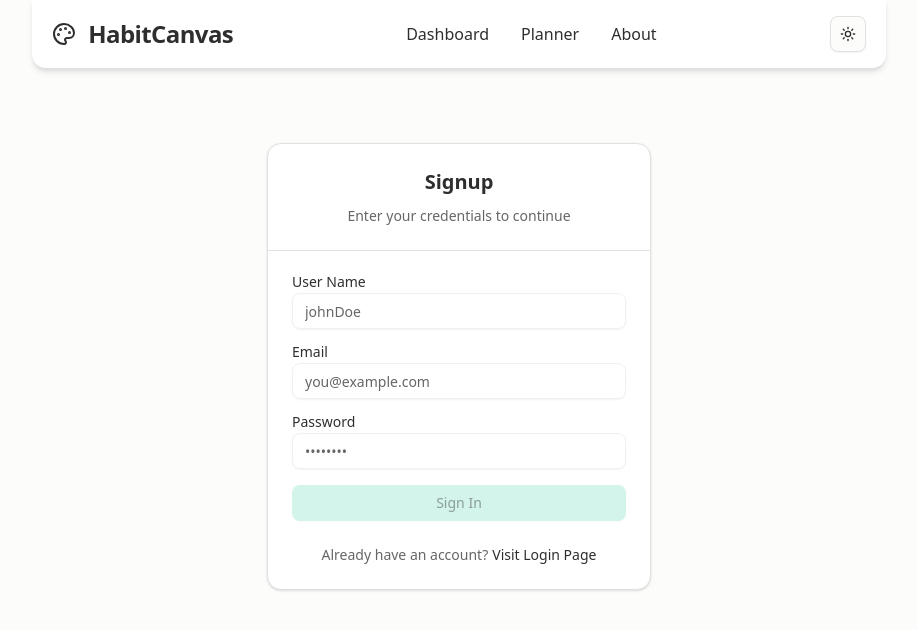
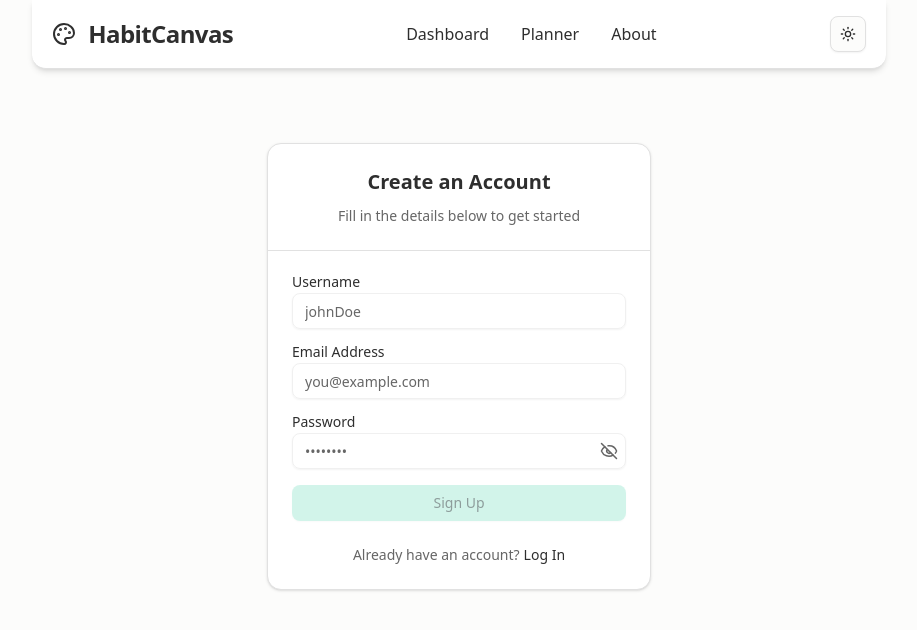
Before and after one commit to devanshtyagi26/HabitCanvas, a Next.js app: page /signup in a window 1280 px wide. Shown: the top 630 px of the page, without its empty margins (181-1098 px from the left). Built offline with nearby package versions, Linux system fonts and the light colour scheme.

Commit message:
Added eye for password

```diff
--- a/src/app/login/page.jsx
+++ b/src/app/login/page.jsx
@@ -15,6 +15,7 @@ import {
 import { Button } from "@/components/ui/button";
 import { Input } from "@/components/ui/input";
 import { Label } from "@/components/ui/label";
+import { Eye, EyeOff } from "lucide-react";
 
 const LoginPage = () => {
   const router = useRouter();
@@ -22,6 +23,7 @@ const LoginPage = () => {
   const [loading, setLoading] = useState(false);
   const [buttonDisabled, setButtonDisabled] = useState(true);
   const [error, setError] = useState(null);
+  const [showPassword, setShowPassword] = useState(false);
 
   const { email, password } = user;
 
@@ -63,6 +65,7 @@ const LoginPage = () => {
           Enter your credentials to continue
         </p>
       </CardHeader>
+      <hr />
 
       <CardContent>
         {error && (
@@ -99,17 +102,28 @@ const LoginPage = () => {
 
           <div className="space-y-1">
             <Label htmlFor="password">Password</Label>
+            <div className="relative">
               <Input
                 id="password"
                 name="password"
-              type="password"
+                type={showPassword ? "text" : "password"}
                 placeholder="••••••••"
                 value={password}
                 onChange={handleInputChange}
                 disabled={loading}
                 required
                 autoComplete="current-password"
+                className="pr-10"
               />
+              <button
+                type="button"
+                onClick={() => setShowPassword((prev) => !prev)}
+                className="absolute inset-y-0 right-2 flex items-center text-muted-foreground hover:text-foreground"
+                tabIndex={-1}
+              >
+                {showPassword ? <Eye size={18} /> : <EyeOff size={18} />}
+              </button>
+            </div>
           </div>
 
           <Button
--- a/src/app/signup/page.jsx
+++ b/src/app/signup/page.jsx
@@ -14,6 +14,7 @@ import {
 import { Button } from "@/components/ui/button";
 import { Input } from "@/components/ui/input";
 import { Label } from "@/components/ui/label";
+import { Eye, EyeOff } from "lucide-react";
 
 function SignUpPage() {
   const router = useRouter();
@@ -24,6 +25,7 @@ function SignUpPage() {
   });
   const [buttonDisabled, setButtonDisabled] = useState(false);
   const [loading, setLoading] = useState(false);
+  const [showPassword, setShowPassword] = useState(false);
 
   const onSignup = async () => {
     try {
@@ -34,19 +36,14 @@ function SignUpPage() {
     } catch (error) {
       console.log("Signup Failed");
       toast.error(error.message);
+    } finally {
+      setLoading(false);
     }
   };
 
   useEffect(() => {
-    if (
-      user.email.length > 0 &&
-      user.password.length > 0 &&
-      user.userName.length > 0
-    ) {
-      setButtonDisabled(false);
-    } else {
-      setButtonDisabled(true);
-    }
+    const { email, password, userName } = user;
+    setButtonDisabled(!(email && password && userName));
   }, [user]);
 
   return (
@@ -56,10 +53,10 @@ function SignUpPage() {
     >
       <CardHeader className="text-center space-y-1">
         <CardTitle className="text-xl font-semibold text-foreground">
-          {loading ? "Processing" : "Signup"}
+          {loading ? "Creating your account..." : "Create an Account"}
         </CardTitle>
         <p className="text-sm text-muted-foreground">
-          Enter your credentials to continue
+          Fill in the details below to get started
         </p>
       </CardHeader>
       <hr />
@@ -73,7 +70,7 @@ function SignUpPage() {
           noValidate
         >
           <div className="space-y-1">
-            <Label htmlFor="userName">User Name</Label>
+            <Label htmlFor="userName">Username</Label>
             <Input
               id="userName"
               name="userName"
@@ -87,7 +84,7 @@ function SignUpPage() {
             />
           </div>
           <div className="space-y-1">
-            <Label htmlFor="email">Email</Label>
+            <Label htmlFor="email">Email Address</Label>
             <Input
               id="email"
               name="email"
@@ -104,10 +101,11 @@ function SignUpPage() {
           </div>
           <div className="space-y-1">
             <Label htmlFor="password">Password</Label>
+            <div className="relative">
               <Input
                 id="password"
                 name="password"
-              type="password"
+                type={showPassword ? "text" : "password"}
                 placeholder="••••••••"
                 value={user.password}
                 onChange={(e) => {
@@ -115,15 +113,26 @@ function SignUpPage() {
                 }}
                 disabled={loading}
                 required
-              autoComplete="current-password"
+                autoComplete="new-password"
+                className="pr-10"
               />
+              <button
+                type="button"
+                onClick={() => setShowPassword((prev) => !prev)}
+                className="absolute inset-y-0 right-2 flex items-center text-muted-foreground hover:text-foreground"
+                tabIndex={-1}
+              >
+                {showPassword ? <Eye size={18} /> : <EyeOff size={18} />}
+              </button>
             </div>
+          </div>
+
           <Button
             type="submit"
             disabled={buttonDisabled || loading}
             className="w-full"
           >
-            {loading ? "Signing in..." : "Sign In"}
+            {loading ? "Signing up..." : "Sign Up"}
           </Button>
         </form>
       </CardContent>
@@ -135,7 +144,7 @@ function SignUpPage() {
           href="/login"
           className="text-primary hover:underline transition-colors"
         >
-          Visit Login Page
+          Log In
         </Link>
       </CardFooter>
     </Card>
```
Lines whose indentation alone changed are shown as unchanged.
